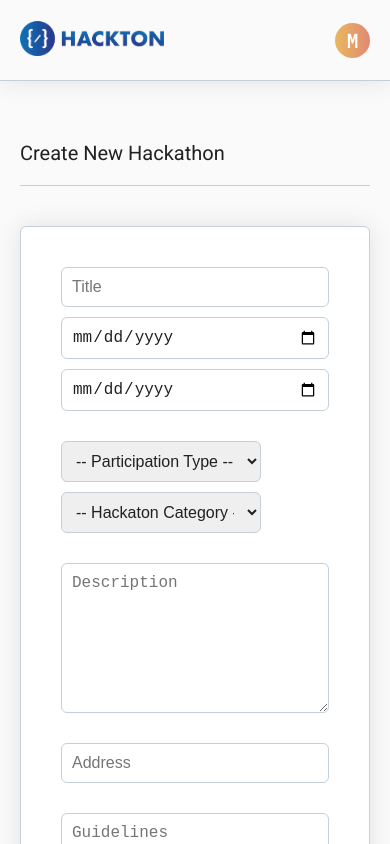
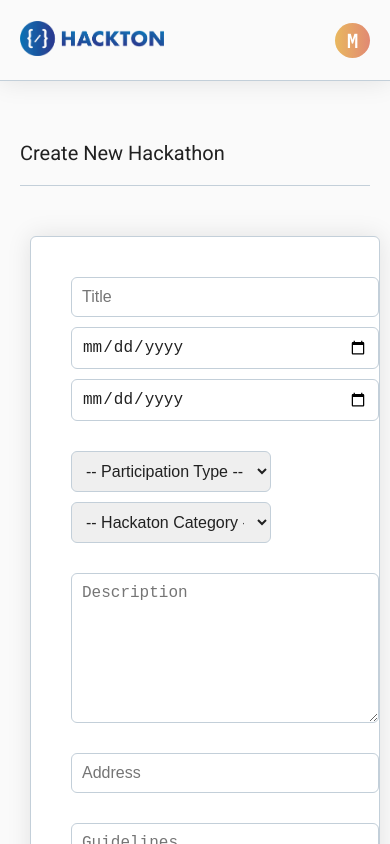
Before and after one commit to LABS-EU3/hackton-frontend, a React (Create React App) app: page /dashboard/new in a window 390 px wide. Shown: the top 844 px of the page. Built offline with nearby package versions, Linux system fonts and the light colour scheme.

Commit message:
fix spacing & responsiveness issues

```diff
--- a/src/components/atoms/BodyContainer.js
+++ b/src/components/atoms/BodyContainer.js
@@ -2,7 +2,7 @@ import styled from "styled-components";
 import { media } from "../index";
 
 const BodyContainer = styled.div`
-  width: 1062px;
+  width: 100%;
   max-width: 1062px;
   height: 100%;
   display: flex;
--- a/src/components/atoms/Card.js
+++ b/src/components/atoms/Card.js
@@ -12,6 +12,7 @@ export const Card = styled.div`
   border-radius: 6px;
   box-shadow: 0px 0px 25px rgba(0, 0, 0, 0.1);
   padding: 20px;
+  margin: 10px;
 `;
 
 export const CardWide = styled(Card)`
--- a/src/components/atoms/RowBody.js
+++ b/src/components/atoms/RowBody.js
@@ -2,7 +2,7 @@ import styled from 'styled-components';
 import {media} from "../index";
 
 export const RowBody = styled.div`
-  max-width: 700px;
+  width: 100%;
   display: flex;
   flex-direction: row;
   justify-content: space-between;
```
